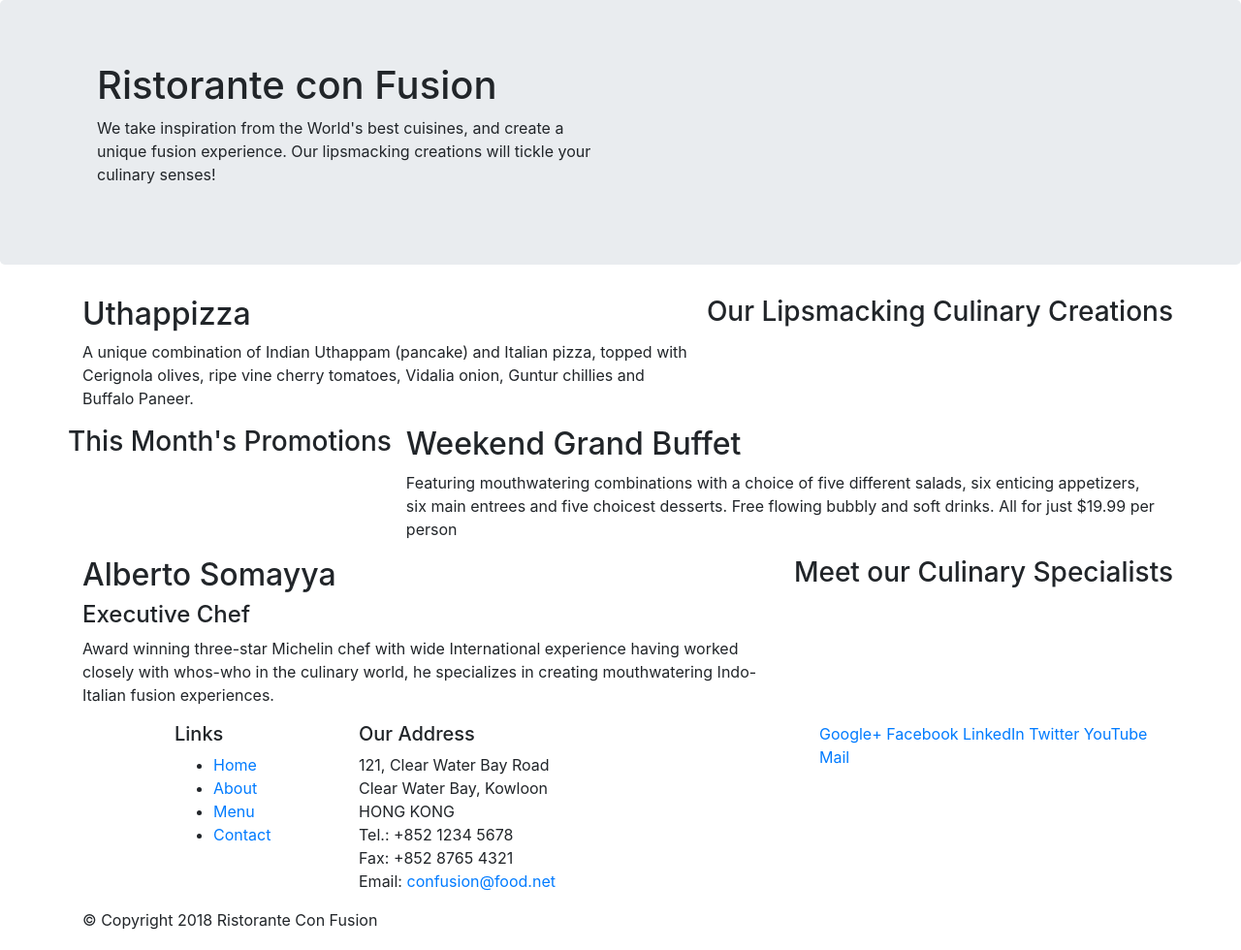
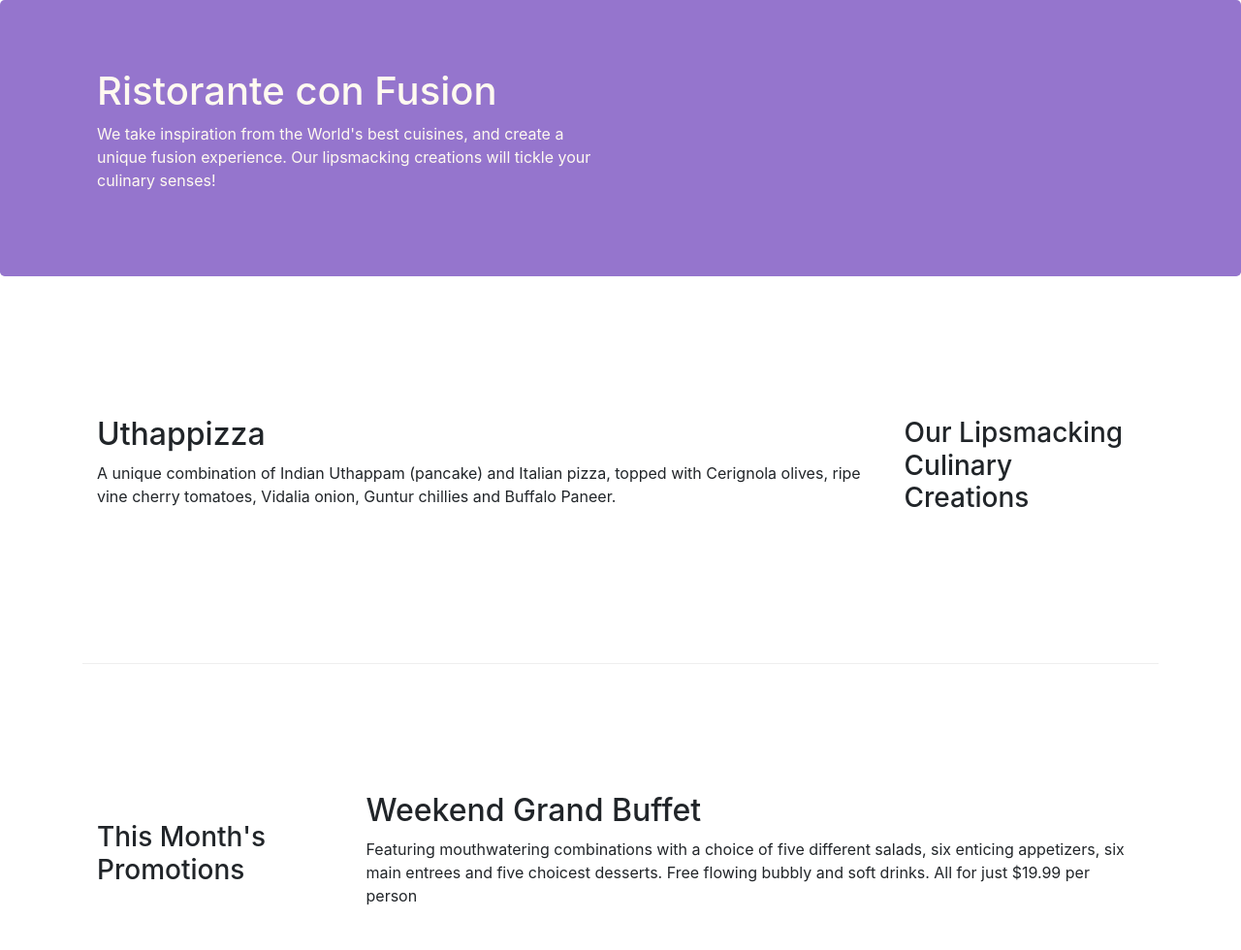
Before and after one commit to AliMatias/coursera-react, a website: page bootstrap-test1/index.html in a window 1280 px wide. Shown: the top 980 px of the page at 97% size. Drawn offline with nearby package versions, Linux system fonts and the light colour scheme.

Commit message:
bootstrap grid part2

```diff
--- /dev/null
+++ b/bootstrap-test1/css/styles.css
@@ -0,0 +1,30 @@
+.row-header {
+    margin: 0px auto;
+    padding: 0px auto;
+}
+
+.row-content {
+    margin: 0px auto;
+    padding: 50px 0px 50px 0px;
+    border-bottom: 1px ridge;
+    min-height: 400px;
+}
+
+.footer {
+    background-color: #D1C4E9;
+    margin: 0px auto;
+    padding: 20px 0px 20px 0px;
+}
+
+.jumbotron {
+    padding: 70px 30px 70px 30px;
+    margin: 0px auto;
+    background: #9575CD;
+    color: floralwhite;
+}
+
+.address {
+    font-size: 80%;
+    margin: 0px;
+    color: #0f0f0f;
+}
--- a/bootstrap-test1/index.html
+++ b/bootstrap-test1/index.html
@@ -9,6 +9,7 @@
 
     <!-- Bootstrap CSS -->
     <link rel="stylesheet" href="node_modules/bootstrap/dist/css/bootstrap.min.css">
+    <link rel="stylesheet" href="css/styles.css">
     <title>Ristorante Con Fusion</title>
 </head>
 
@@ -16,7 +17,7 @@
 
     <header class="jumbotron">
         <div class="container">
-            <div clas="row">
+            <div clas="row row-header">
                 <div class="col-12 col-sm-6">
                     <h1>Ristorante con Fusion</h1>
                     <p>We take inspiration from the World's best cuisines, and create a unique fusion experience. Our lipsmacking creations will tickle your culinary senses!</p>
@@ -28,8 +29,8 @@
     </header>
 
     <div class="container">
-        <div class="row">
-            <div clas="col-12 col-sm-4 order-sm-last col-md-3">
+        <div class="row row-content align-items-center">
+            <div class="col-12 col-sm-4 order-sm-last col-md-3">
                 <h3>Our Lipsmacking Culinary Creations</h3>
             </div>
             <div class="col col-sm order-sm-first col-md">
@@ -39,8 +40,8 @@
         </div>
 
 
-        <div class="row">
-            <div clas="col-12 col-sm-4 col-md-3">
+        <div class="row row-content align-items-center">
+            <div class="col-12 col-sm-4 col-md-3">
                 <h3>This Month's Promotions</h3>
             </div>
             <div class="col col-sm col-md">
@@ -49,8 +50,8 @@
             </div>
         </div>
 
-        <div class="row">
-            <div clas="col-12 col-sm-4 order-sm-last col-md-3">
+        <div class="row row-content align-items-center">
+            <div class="col-12 col-sm-4 order-sm-last col-md-3">
                 <h3>Meet our Culinary Specialists</h3>
             </div>
             <div class="col col-sm order-sm-first col-md">
@@ -61,12 +62,12 @@
         </div>
     </div>
 
-    <footer>
+    <footer class="footer">
         <div class="container">
             <div class="row">
                 <div class="col-4 offset-1 col-sm-2">
                     <h5>Links</h5>
-                    <ul>
+                    <ul class="list-unstyled">
                         <li><a href="#">Home</a></li>
                         <li><a href="#">About</a></li>
                         <li><a href="#">Menu</a></li>
@@ -84,8 +85,8 @@
 		              Email: <a href="mailto:confusion@food.net">confusion@food.net</a>
 		           </address>
                 </div>
-                <div class="col-12 col-sm-4">
-                    <div>
+                <div class="col-12 col-sm-4 align-self-center">
+                    <div class="text-center">
                         <a href="http://google.com/+">Google+</a>
                         <a href="http://www.facebook.com/profile.php?id=">Facebook</a>
                         <a href="http://www.linkedin.com/in/">LinkedIn</a>
@@ -95,7 +96,7 @@
                     </div>
                 </div>
            </div>
-           <div class="row">
+           <div class="row justify-content-center">
                 <div class="col-auto">
                     <p>© Copyright 2018 Ristorante Con Fusion</p>
                 </div>
```
